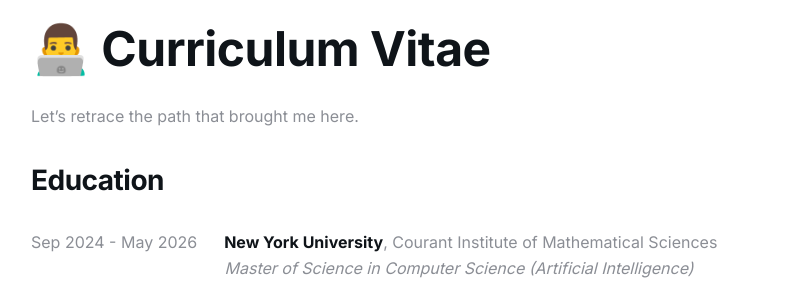
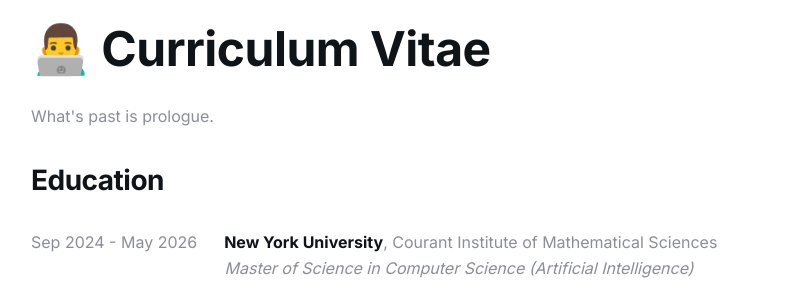
Before and after one commit to shawnyin128/shawnyin128.github.io, a Jekyll site: the page built from _pages/about.md, in a window 1280 px wide. Shown: the part 493-793 px from the top of the page, without its empty margins (229-1041 px from the left). Built offline with Jekyll 4.4.1, drawn with Linux system fonts in a browser that asks for light colours.

Commit message:
update description

```diff
--- a/_pages/about.md
+++ b/_pages/about.md
@@ -1,7 +1,7 @@
 ---
 layout: page
 title: 👨‍💻 Curriculum Vitae
-description: Let’s retrace the path that brought me here.
+description: What's past is prologue.
 permalink: /about/
 image:
 page_cover: '/images/header/about_cover.jpg'
```
